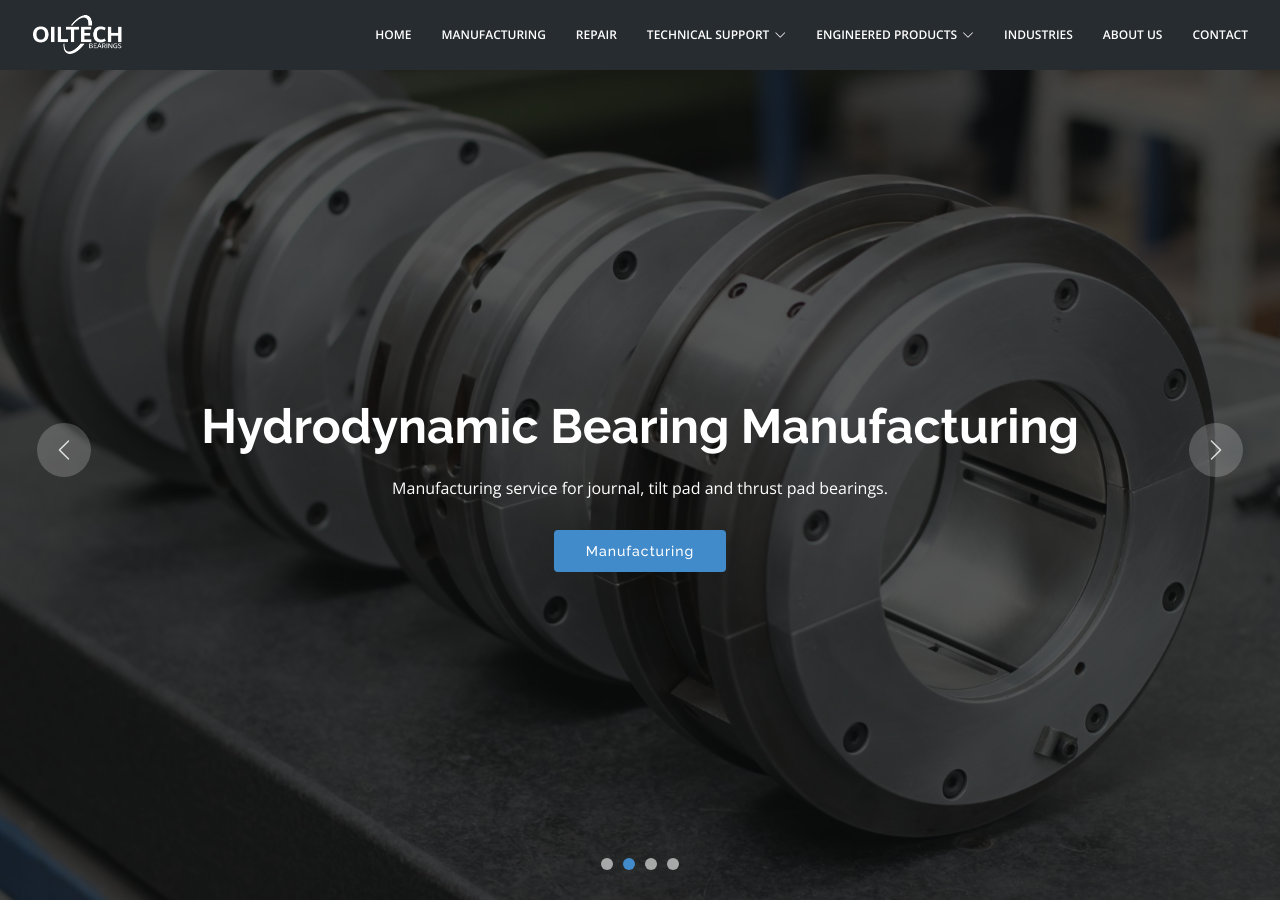
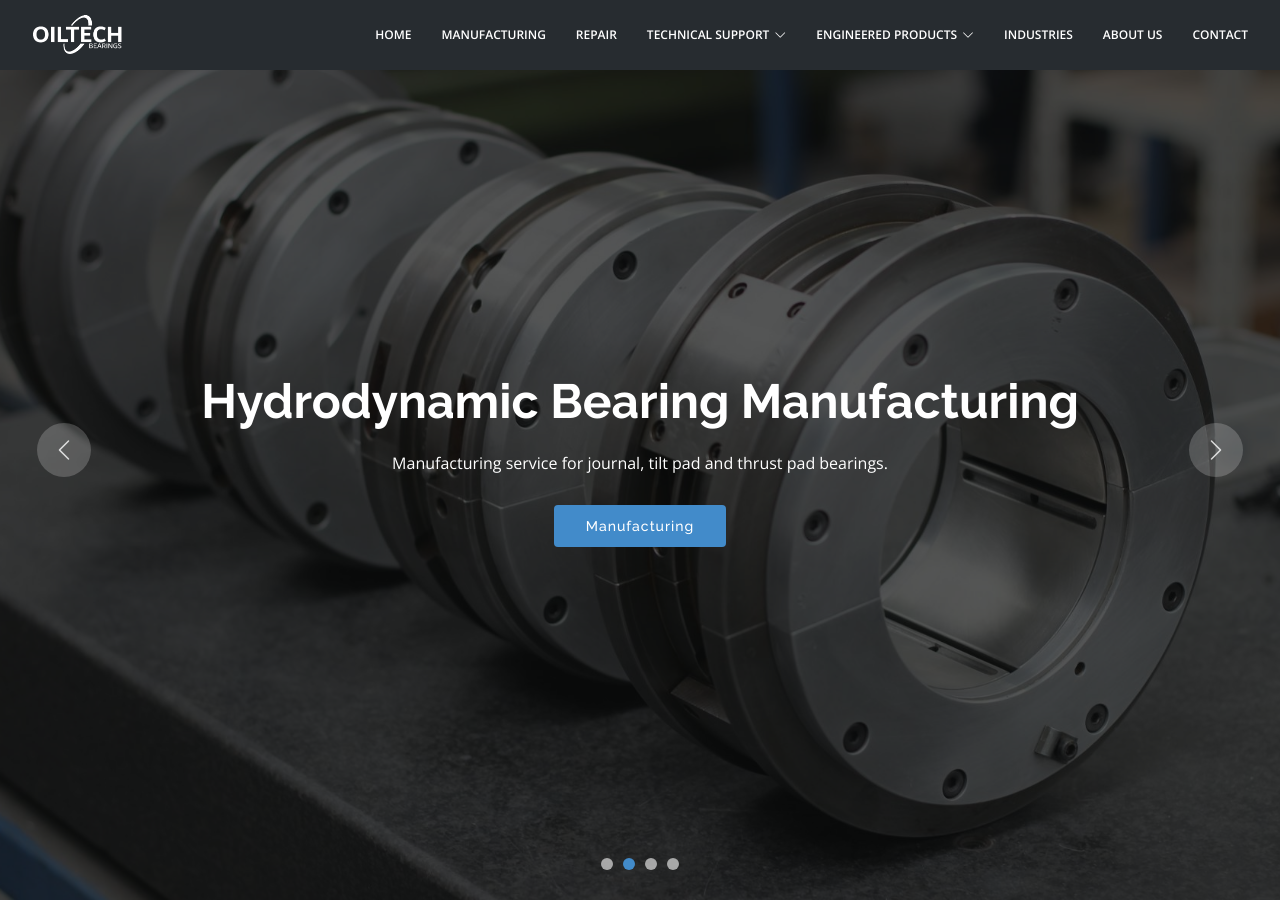
Before and after one commit to fractionerp/oiltechbrg.com, a Jekyll site: the page built from index.html, in a window 1280 px wide and 900 px high. Built offline with Jekyll 4.4.1, drawn with Linux system fonts in a browser that asks for light colours; nearby versions of some CDN libraries; library files that are not in the unit come from our copies; comment, search, counter and statistics services are not loaded.

Commit message:
fix: replace carousel with clean Bootstrap 5 implementation
- Use standard carousel-caption instead of custom carousel-container
- Add inline DOMContentLoaded initialization for reliability
- Remove duplicate carousel init from main.js
- Simplify carousel HTML structure

Co-Authored-By: Claude Opus 4.5 <noreply@anthropic.com>

```diff
--- a/assets/css/style.css
+++ b/assets/css/style.css
@@ -299,22 +299,19 @@ h1, h2, h3, h4, h5, h6 {
     left: 0;
     bottom: 0;
     background-color: rgba(12, 13, 14, 0.7); }
-  #hero .carousel-container {
+  #hero .carousel-caption {
+    position: absolute;
+    bottom: 0;
+    top: 0;
+    left: 0;
+    right: 0;
     display: flex;
+    flex-direction: column;
     justify-content: center;
     align-items: center;
-    position: absolute;
-    bottom: 0;
-    top: 70px;
-    left: 50px;
-    right: 50px;
-    z-index: 2;
-    opacity: 0;
-    transition: opacity 0.5s ease-in-out; }
-  #hero .carousel-item.active .carousel-container {
-    opacity: 1; }
-  #hero .container {
-    text-align: center; }
+    text-align: center;
+    padding: 70px 50px 50px 50px;
+    z-index: 2; }
   #hero h2 {
     color: #fff;
     margin-bottom: 20px;
--- a/assets/js/main.js
+++ b/assets/js/main.js
@@ -149,17 +149,8 @@
   });
 
   /**
-   * Hero carousel initialization
+   * Hero carousel - initialized inline in index.html
    */
-  let heroCarouselEl = select('#heroCarousel')
-  if (heroCarouselEl) {
-    new bootstrap.Carousel(heroCarouselEl, {
-      interval: 5000,
-      ride: 'carousel',
-      wrap: true,
-      pause: 'hover'
-    });
-  }
 
   /**
    * Initiate glightbox
--- a/index.html
+++ b/index.html
@@ -6,7 +6,7 @@ description: "Manufacturing, repair, re-engineering and design services for whit
 
 <!-- ======= Hero Section ======= -->
 <section id="hero">
-  <div id="heroCarousel" data-bs-interval="5000" class="carousel slide carousel-fade" data-bs-ride="carousel">
+  <div id="heroCarousel" class="carousel slide carousel-fade" data-bs-ride="carousel" data-bs-interval="5000">
 
     <div class="carousel-indicators">
       <button type="button" data-bs-target="#heroCarousel" data-bs-slide-to="0" class="active" aria-current="true" aria-label="Slide 1"></button>
@@ -15,65 +15,71 @@ description: "Manufacturing, repair, re-engineering and design services for whit
       <button type="button" data-bs-target="#heroCarousel" data-bs-slide-to="3" aria-label="Slide 4"></button>
     </div>
 
-    <div class="carousel-inner" role="listbox">
+    <div class="carousel-inner">
 
       <!-- Slide 1 -->
       <div class="carousel-item active" style="background-image: url({{ '/assets/img/slide/j-series.JPG' | relative_url }})">
-        <div class="carousel-container">
-          <div class="container">
-            <h2 class="animated fadeInDown">Welcome to <span>Oiltech Bearings</span></h2>
-            <p class="animated fadeInUp">Oiltech is an independent company serving clients around the world with solutions for hydrodynamic bearings.</p>
-            <a href="{{ '/contact' | relative_url }}" class="btn-get-started animated fadeInUp">Contact Us</a>
-          </div>
+        <div class="carousel-caption">
+          <h2>Welcome to <span>Oiltech Bearings</span></h2>
+          <p>Oiltech is an independent company serving clients around the world with solutions for hydrodynamic bearings.</p>
+          <a href="{{ '/contact' | relative_url }}" class="btn-get-started">Contact Us</a>
         </div>
       </div>
 
       <!-- Slide 2 -->
       <div class="carousel-item" style="background-image: url({{ '/assets/img/slide/leg-journal.jpg' | relative_url }})">
-        <div class="carousel-container">
-          <div class="container">
-            <h2 class="animated fadeInDown">Hydrodynamic Bearing Manufacturing</h2>
-            <p class="animated fadeInUp">Manufacturing service for journal, tilt pad and thrust pad bearings.</p>
-            <a href="{{ '/bearing-manufacturing' | relative_url }}" class="btn-get-started animated fadeInUp">Manufacturing</a>
-          </div>
+        <div class="carousel-caption">
+          <h2>Hydrodynamic Bearing Manufacturing</h2>
+          <p>Manufacturing service for journal, tilt pad and thrust pad bearings.</p>
+          <a href="{{ '/bearing-manufacturing' | relative_url }}" class="btn-get-started">Manufacturing</a>
         </div>
       </div>
 
       <!-- Slide 3 -->
       <div class="carousel-item" style="background-image: url({{ '/assets/img/slide/repair.jpeg' | relative_url }})">
-        <div class="carousel-container">
-          <div class="container">
-            <h2 class="animated fadeInDown">Responsive Repair Services</h2>
-            <p class="animated fadeInUp">Repair services for any type of bearing during routine or unscheduled outages of your critical rotating equipment.</p>
-            <a href="{{ '/whitemetal-bearing-repair' | relative_url }}" class="btn-get-started animated fadeInUp">Repair</a>
-          </div>
+        <div class="carousel-caption">
+          <h2>Responsive Repair Services</h2>
+          <p>Repair services for any type of bearing during routine or unscheduled outages of your critical rotating equipment.</p>
+          <a href="{{ '/whitemetal-bearing-repair' | relative_url }}" class="btn-get-started">Repair</a>
         </div>
       </div>
 
       <!-- Slide 4 -->
       <div class="carousel-item" style="background-image: url({{ '/assets/img/slide/steam-turbine.jpg' | relative_url }})">
-        <div class="carousel-container">
-          <div class="container">
-            <h2 class="animated fadeInDown">Design and Engineering Support</h2>
-            <p class="animated fadeInUp">Expertise in mechanical design, FEA analysis of oil film performance and application support for turbo machinery.</p>
-            <a href="{{ '/technical-support' | relative_url }}" class="btn-get-started animated fadeInUp">Technical Support</a>
-          </div>
+        <div class="carousel-caption">
+          <h2>Design and Engineering Support</h2>
+          <p>Expertise in mechanical design, FEA analysis of oil film performance and application support for turbo machinery.</p>
+          <a href="{{ '/technical-support' | relative_url }}" class="btn-get-started">Technical Support</a>
         </div>
       </div>
 
     </div>
 
     <button class="carousel-control-prev" type="button" data-bs-target="#heroCarousel" data-bs-slide="prev">
-      <span class="carousel-control-prev-icon bi bi-chevron-left" aria-hidden="true"></span>
+      <span class="carousel-control-prev-icon" aria-hidden="true"></span>
       <span class="visually-hidden">Previous</span>
     </button>
     <button class="carousel-control-next" type="button" data-bs-target="#heroCarousel" data-bs-slide="next">
-      <span class="carousel-control-next-icon bi bi-chevron-right" aria-hidden="true"></span>
+      <span class="carousel-control-next-icon" aria-hidden="true"></span>
       <span class="visually-hidden">Next</span>
     </button>
 
   </div>
 </section><!-- End Hero -->
+
+<script>
+document.addEventListener('DOMContentLoaded', function() {
+  var heroCarousel = document.getElementById('heroCarousel');
+  if (heroCarousel && typeof bootstrap !== 'undefined') {
+    new bootstrap.Carousel(heroCarousel, {
+      interval: 5000,
+      ride: 'carousel',
+      wrap: true,
+      pause: 'hover'
+    });
+  }
+});
+</script>
 
 <main id="main">
 
```
